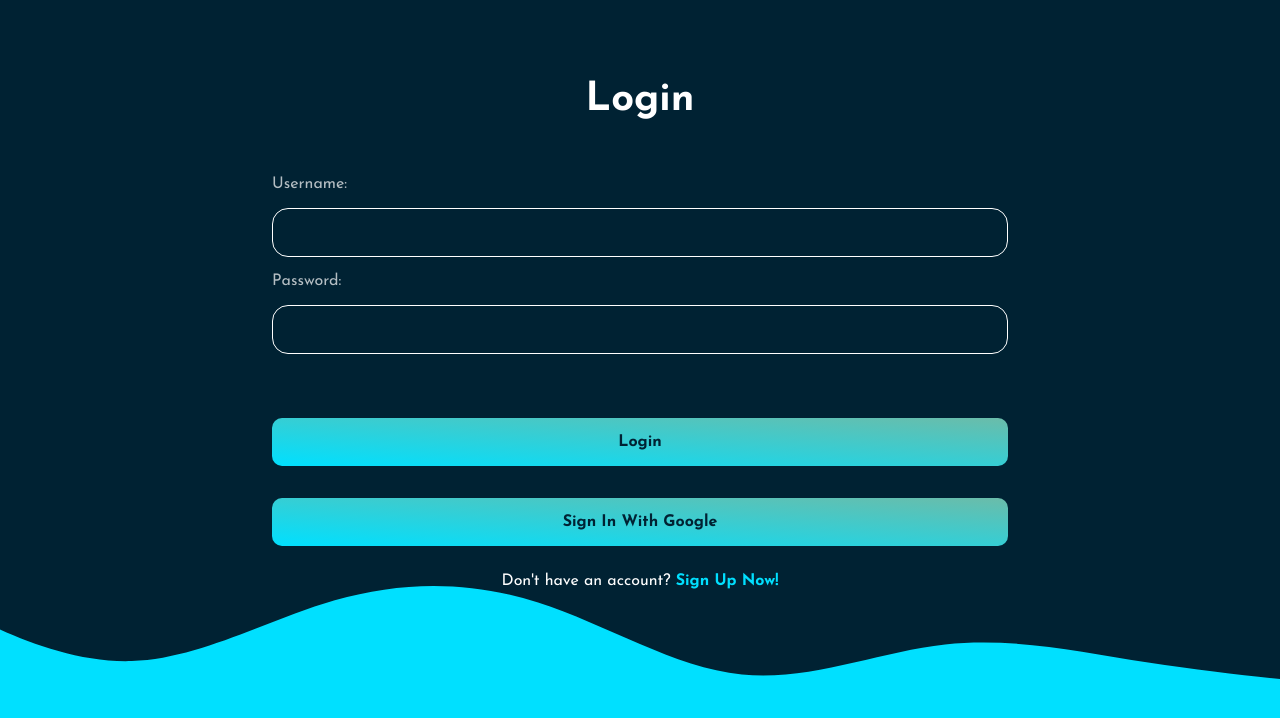
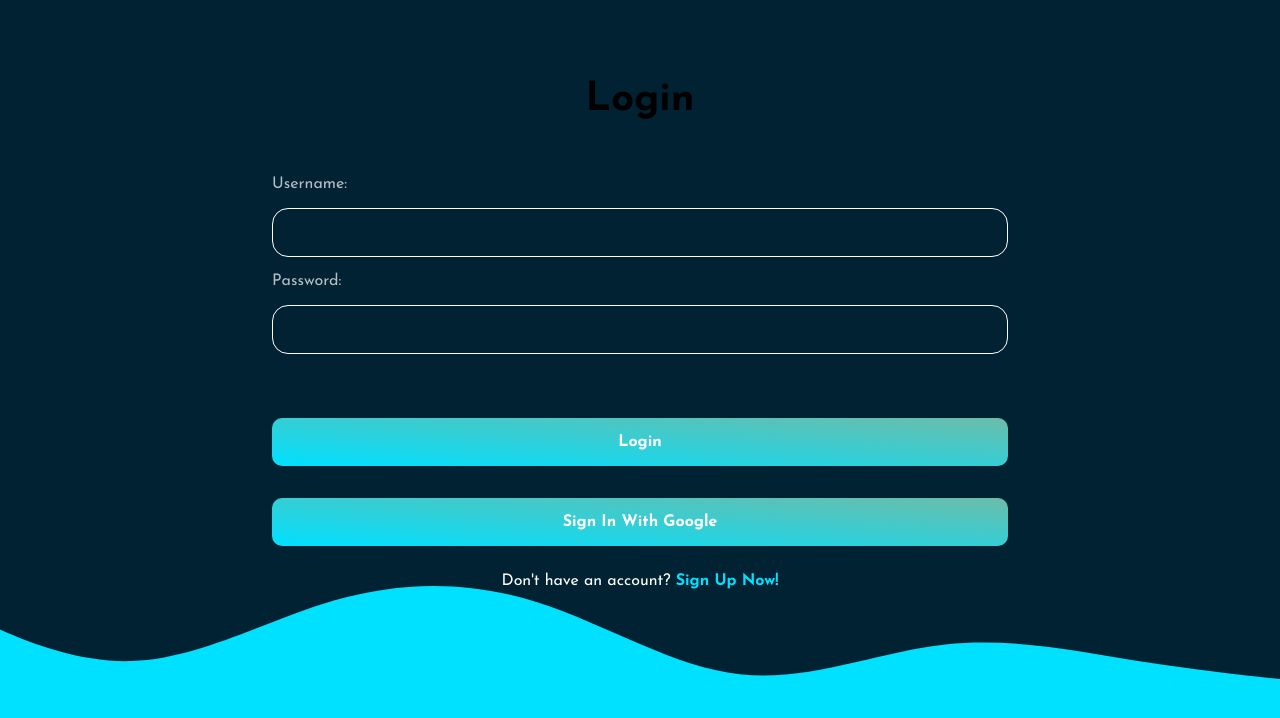
Before and after one commit to esmaelmoh/blog-mern-frontend, a React (Create React App) app: page / in a window 1280 px wide. Shown: the top 718 px of the page. Built offline with nearby package versions, Linux system fonts and the light colour scheme.

Commit message:
regular commit93

```diff
--- a/src/newjs.css
+++ b/src/newjs.css
@@ -52,7 +52,8 @@
     font-size: 2.5rem;
     margin: 1rem 0;
     margin-bottom: 2.5rem;
-    color:  #ffffff ;
+    /* color:  #ffffff ; */
+    color:  linear-gradient(to right top , #00e0ff,rgba(153, 255, 221, 0.699));
 }
 .login-input-field-new{
     border: 1.5px solid white;
@@ -71,7 +72,8 @@
     border: none;
     font-weight: bolder;
     font-size: 1rem;
-    color: #002233;
+    color: white;
+    /* color: #002233; */
     background: linear-gradient(to right top , #00e0ff,rgba(153, 255, 221, 0.699));
     border-radius: 10px;
     font-family: 'newfont';
```
Also changed, not shown: 1 other file (tests, documents, lock files or other folders).
